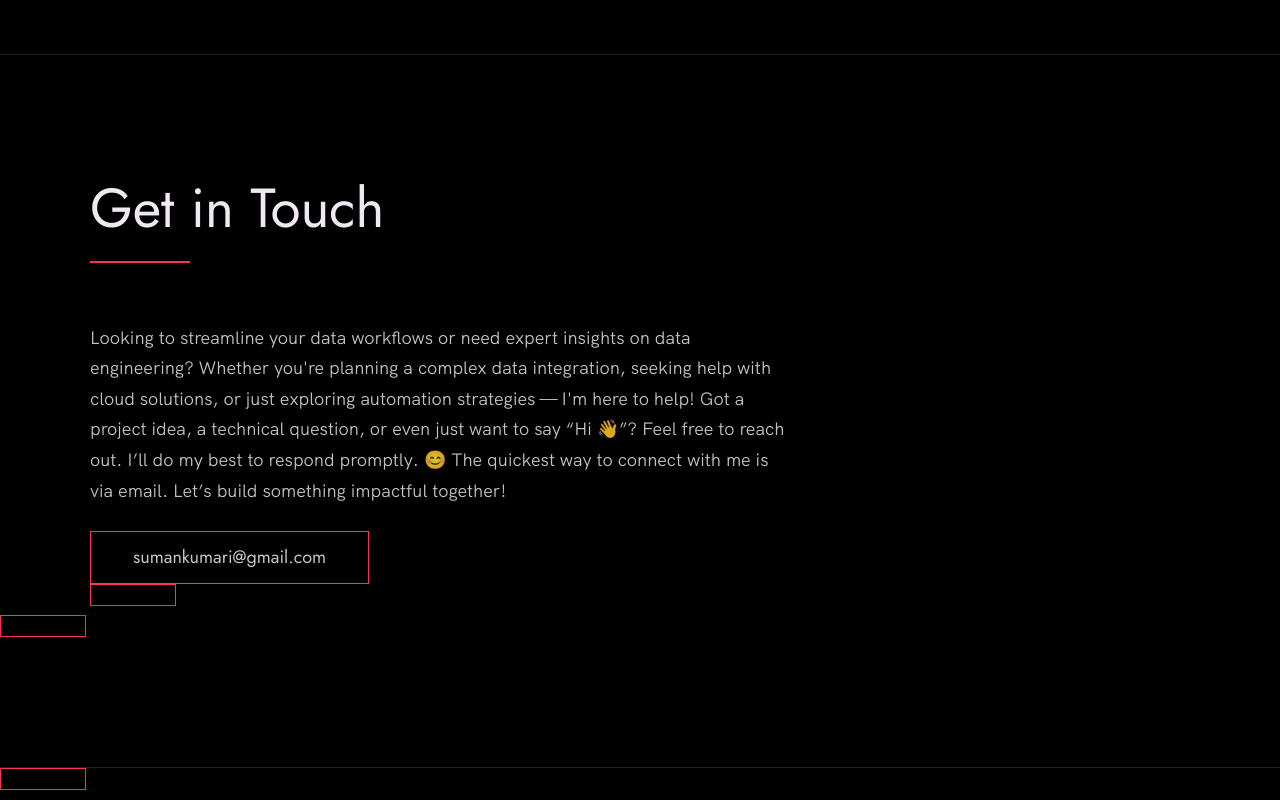
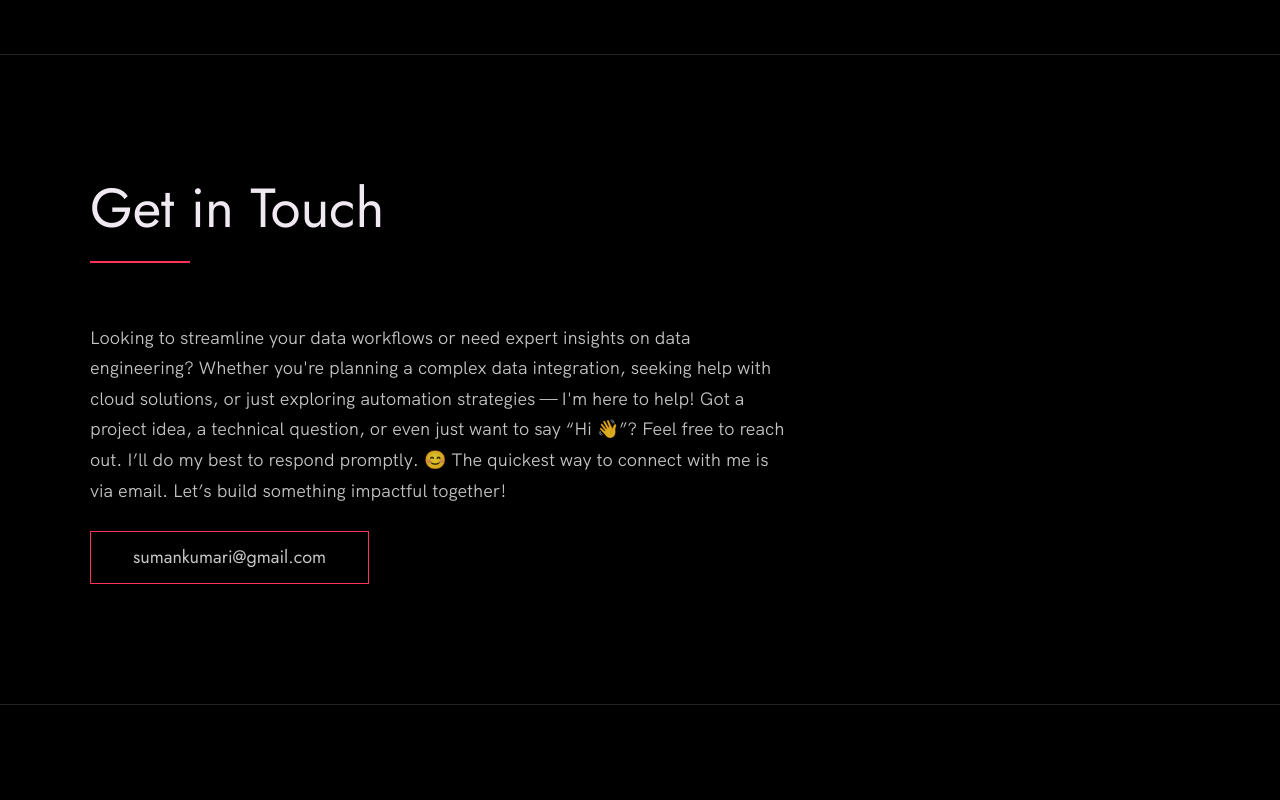
Before and after one commit to sumankumari13/sumankumari13.github.io, a plain HTML site: page index.html in a window 1280 px wide. Shown: the part 2895-3695 px from the top of the page. After the commit the page ends 3600 px from the top, so only its background shows below. Drawn offline with Linux system fonts and the light colour scheme.

Commit message:
closed class

```diff
--- a/index.html
+++ b/index.html
@@ -210,7 +210,7 @@
           The quickest way to connect with me is via email. Let’s build something impactful together!
         </p>
         <!-- Replace the email with yours -->
-        <a href="mailto:sumankumari70004@gmail.com" class="btn">sumankumari@gmail.com
+        <a href="mailto:sumankumari70004@gmail.com" class="btn">sumankumari@gmail.com</a>
       </div>
     </div>
   </section>
```
